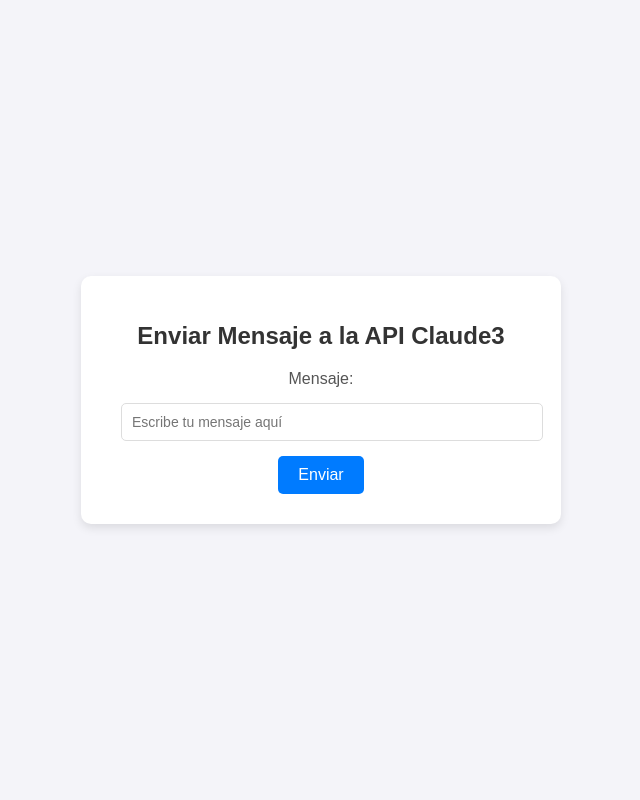
After one commit to Gerardo006/Restaurante, a Django app: page /api/enviar/ in a window 1280 px wide. The commit adds this page. Shown: the whole page, without its empty margins (319-959 px from the left). Run offline with Django 5.2, Linux system fonts and the light colour scheme.

Commit message:
Inicializacion
Se genero los cambios

```diff
--- a/Restaurante/Restaurante/urls.py
+++ b/Restaurante/Restaurante/urls.py
@@ -23,7 +23,7 @@
 from inventario import views as inventario_views
 from mesas.views import ubicacion
 from pedidos import views
-
+from mesas.views import enviar_mensaje_api
 urlpatterns = [
     path('admin/', admin.site.urls),
 
@@ -51,6 +51,10 @@
 
     path('ubicacion/', mesas_views.ubicacion, name='ubicacion'),
 
-    path('panel/', mesas_views.paneladmin, name='paneladmin')
+    path('panel/', mesas_views.paneladmin, name='paneladmin'),
+
+path('api/enviar/', enviar_mensaje_api, name='enviar_mensaje_api'),
+
+
 
 ]
--- a/Restaurante/mesas/views.py
+++ b/Restaurante/mesas/views.py
@@ -4,6 +4,7 @@
 
 from .models import Mesa, Reserva
 from .forms import MesaForm, ReservaForm
+from .services import consumir_api_claude3
 
 
 def home(request):
@@ -134,3 +135,12 @@
 
 def paneladmin(request):
     return render(request, 'paneladmin.html')
+
+def enviar_mensaje_api(request):
+    if request.method == "POST":
+        mensaje = request.POST.get("mensaje")  # Obtener el mensaje desde un formulario
+        respuesta = consumir_api_claude3(mensaje)  # Llamar a la API
+        return render(request, "respuesta.html", {"respuesta": respuesta})
+
+    # En otros casos, simplemente renderiza el formulario
+    return render(request, "formulario.html")
--- /dev/null
+++ b/Restaurante/templates/formulario.html
@@ -0,0 +1,75 @@
+<!DOCTYPE html>
+<html lang="es">
+<head>
+    <meta charset="UTF-8">
+    <meta name="viewport" content="width=device-width, initial-scale=1.0">
+    <title>Enviar mensaje a API</title>
+    <style>
+        body {
+            font-family: Arial, sans-serif;
+            margin: 0;
+            padding: 0;
+            display: flex;
+            justify-content: center;
+            align-items: center;
+            height: 100vh;
+            background-color: #f4f4f9;
+        }
+
+        .container {
+            text-align: center;
+            background: #fff;
+            padding: 30px 40px;
+            border-radius: 10px;
+            box-shadow: 0 4px 10px rgba(0, 0, 0, 0.1);
+            width: 100%;
+            max-width: 400px;
+        }
+
+        h1 {
+            font-size: 24px;
+            color: #333;
+            margin-bottom: 20px;
+        }
+
+        label {
+            font-size: 16px;
+            color: #555;
+        }
+
+        input[type="text"] {
+            width: 100%;
+            padding: 10px;
+            margin: 15px 0;
+            border: 1px solid #ddd;
+            border-radius: 5px;
+            font-size: 14px;
+        }
+
+        button {
+            background-color: #007bff;
+            color: white;
+            border: none;
+            padding: 10px 20px;
+            border-radius: 5px;
+            font-size: 16px;
+            cursor: pointer;
+        }
+
+        button:hover {
+            background-color: #0056b3;
+        }
+    </style>
+</head>
+<body>
+<div class="container">
+    <h1>Enviar Mensaje a la API Claude3</h1>
+    <form method="POST">
+        {% csrf_token %}
+        <label for="mensaje">Mensaje:</label>
+        <input type="text" id="mensaje" name="mensaje" placeholder="Escribe tu mensaje aquí" required>
+        <button type="submit">Enviar</button>
+    </form>
+</div>
+</body>
+</html>
--- a/Restaurante/templates/gestionmesas.html
+++ b/Restaurante/templates/gestionmesas.html
@@ -3,8 +3,8 @@
 <link rel="stylesheet" href="{% static 'css/gestionmesas.css' %}">
 <h1>Gestión de Mesas y Reservas</h1>
 <div class="botones-superior-derecha">
-    <a href="crearmesas.html">Crear Mesas</a>
-    <a href="paneladmin.html">Regresar</a>
+     <a href="{% url 'crearmesas' %}" class="back-button">Crear Mesas</a>
+     <a href="{% url 'paneladmin' %}" class="back-button">Regresar</a>
 </div>
 <h2>Mesas</h2>
 <table>
--- a/Restaurante/templates/home.html
+++ b/Restaurante/templates/home.html
@@ -16,6 +16,7 @@
         <a href="{% url 'menuvista' %}">Pedir Menu</a>
         <a href="{% url 'listarmesas' %}">Reservar Mesa</a>
         <a href="{% url 'ubicacion' %}">Ubicanos</a>
+        <a href="{% url 'enviar_mensaje_api' %}">API Claude</a>
     </nav>
     <div class="hero">
         <div class="hero-content">
--- a/Restaurante/templates/menus.html
+++ b/Restaurante/templates/menus.html
@@ -9,7 +9,7 @@
 </head>
 <body>
 <div class="container">
-    <a href="{% url 'home' %}" class="back-button">Regresar</a>
+    <a href="{% url 'paneladmin' %}" class="back-button">Regresar</a>
     <h1>Gestión de Menús</h1>
 
     <!-- Formulario de Menús (Izquierda) -->
```
Also changed, not shown: Restaurante/mesas/services.py (added, +34 -0 lines), Restaurante/templates/respuesta.html (added, +56 -0 lines), Restaurante/db.sqlite3.
